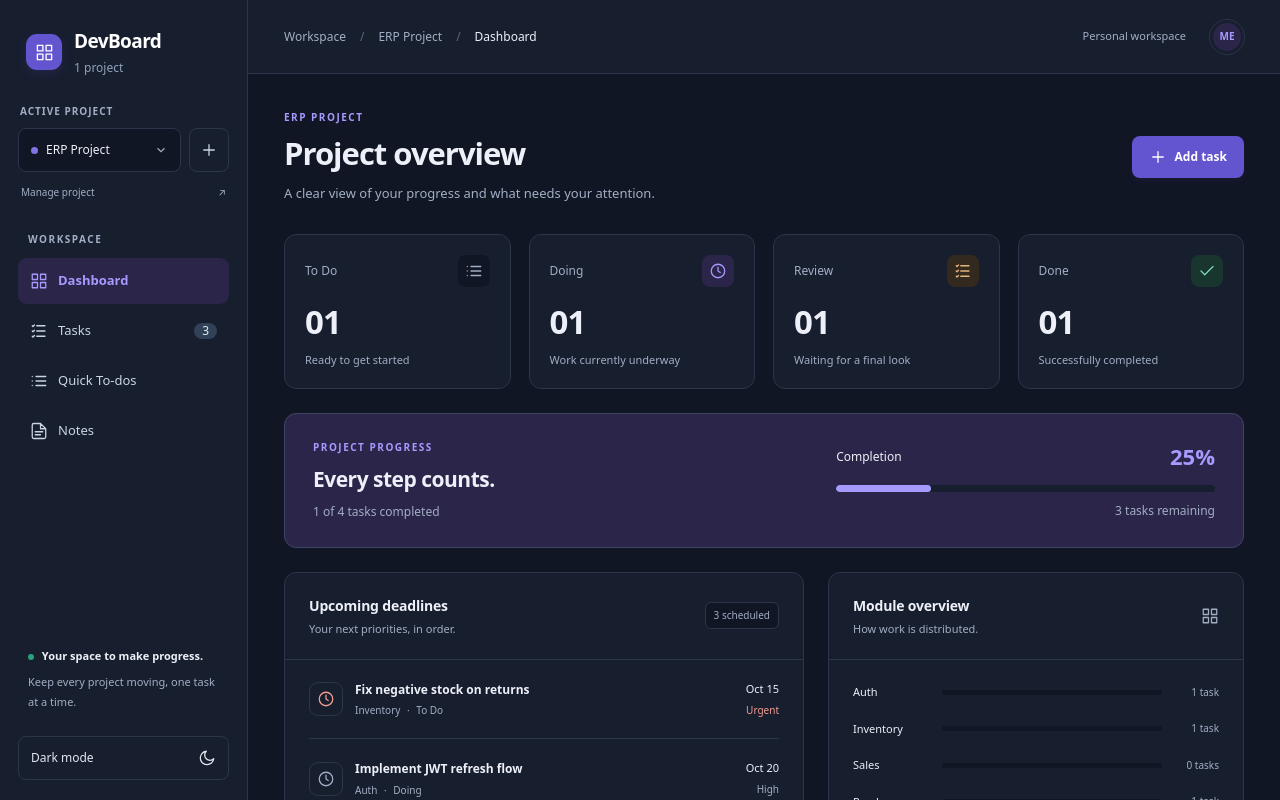
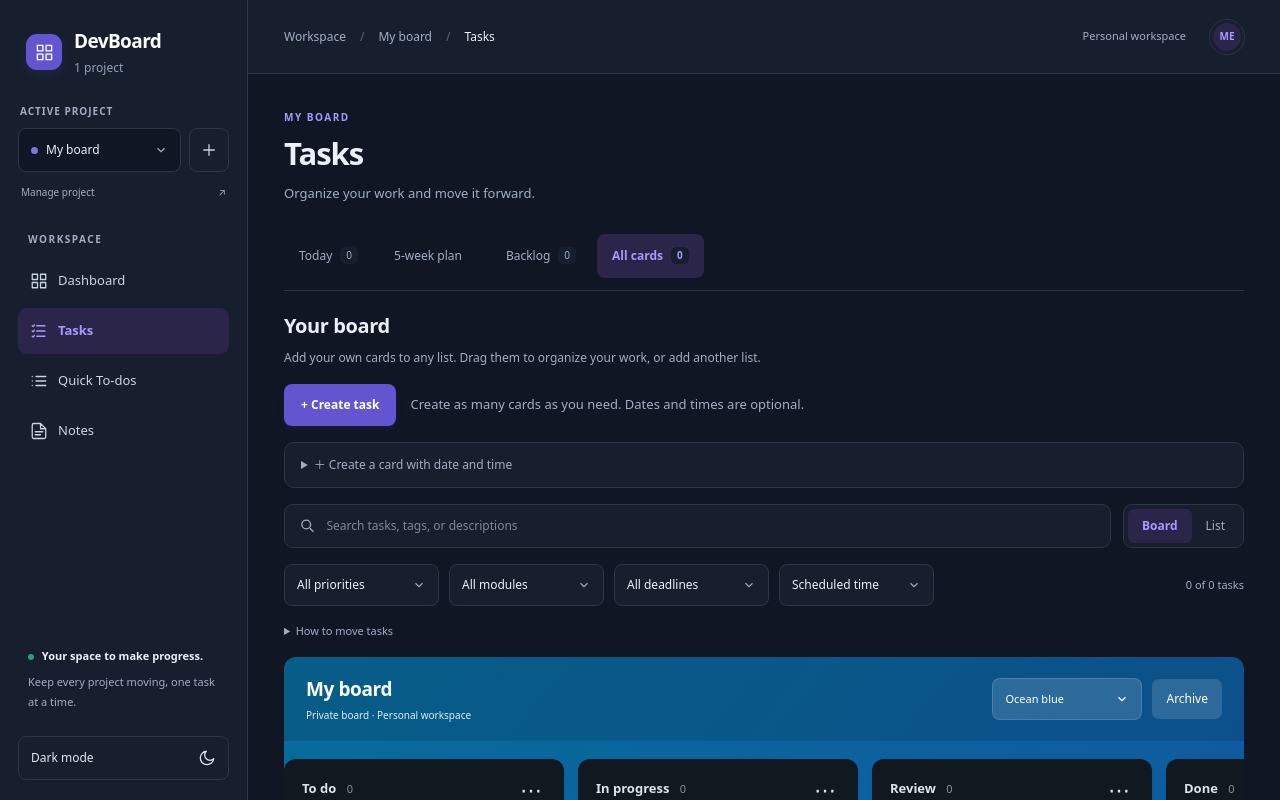
Before and after one commit to faaaami/Project-Management-System, a React (Vite) app: page / in a window 1280 px wide. Built offline with nearby package versions, Linux system fonts and the light colour scheme.

Commit message:
Start with empty boards and remove untouched sample cards

```diff
--- a/src/App.tsx
+++ b/src/App.tsx
@@ -24,7 +24,7 @@ function MainArea({ view }: { view: ViewId }) {
 }
 
 export default function App() {
-  const [view, setView] = useState<ViewId>('dashboard')
+  const [view, setView] = useState<ViewId>('tasks')
   const [sidebarOpen, setSidebarOpen] = useState(false)
   const activeProject = useStore((state) =>
     state.projects.find((p) => p.id === state.activeProjectId),
--- a/src/index.css
+++ b/src/index.css
@@ -396,3 +396,6 @@ main .inline-card-create textarea { padding: 10px; min-height: 70px; width: 100%
 .trello-card { cursor: pointer; }
 .trello-card-overlay { cursor: grabbing; }
 .inline-card-create > div { flex-wrap: wrap; }
+.trello-list { display: flex; flex-direction: column; max-height: min(72dvh, 820px); }
+.trello-list-cards { overflow-y: auto; overscroll-behavior-y: contain; scrollbar-width: thin; padding: 2px 2px 6px; }
+.trello-list-heading, .add-card-button, .inline-card-create { flex-shrink: 0; }
--- a/src/store/index.ts
+++ b/src/store/index.ts
@@ -16,11 +16,12 @@ import {
   seedProjects,
   seedTasks,
   seedTodos,
+  removeUntouchedSampleCards,
   uid,
 } from './seed'
 
 /** Bump when the persisted shape changes, then handle it in `migrate`. */
-export const STORE_VERSION = 1
+export const STORE_VERSION = 2
 export const STORAGE_KEY = 'devboard-storage'
 
 export type Theme = 'dark' | 'light'
@@ -299,9 +300,11 @@ export const useStore = create<DevBoardState>()(
       migrate: (persistedState, version) => {
         const state = persistedState as Partial<DevBoardState>
         if (version !== STORE_VERSION) {
-          // Future schema changes go here. For now, fall back to seed data so
-          // the app never boots with an incompatible shape.
-          return { ...seedState(), ...state, version: STORE_VERSION }
+          return {
+            ...seedState(), ...state,
+            tasks: version < 2 ? removeUntouchedSampleCards(state.tasks ?? []) : state.tasks ?? [],
+            version: STORE_VERSION,
+          }
         }
         return state as DevBoardState
       },
--- a/src/store/seed.ts
+++ b/src/store/seed.ts
@@ -10,30 +10,20 @@ export const uid = (): string => {
 
 const now = () => new Date().toISOString()
 
-const ERP_MODULES = [
-  'Auth',
-  'Inventory',
-  'Sales',
-  'Purchase',
-  'Accounts',
-  'HR',
-  'Reports',
-  'Infra',
-]
-
 export const SEED_PROJECT_ID = 'project-erp'
 
 export const seedProjects: Project[] = [
   {
     id: SEED_PROJECT_ID,
-    name: 'ERP Project',
-    modules: ERP_MODULES,
+    name: 'My board',
+    modules: [],
   },
 ]
 
 const projectId = SEED_PROJECT_ID
 
-export const seedTasks: Task[] = [
+// Original samples identify untouched demo cards during the one-time upgrade.
+export const legacySampleTasks: Task[] = [
   {
     id: 'task-seed-1',
     projectId,
@@ -103,30 +93,18 @@ export const seedTasks: Task[] = [
   },
 ]
 
-export const seedTodos: Todo[] = [
-  {
-    id: 'todo-seed-1',
-    projectId,
-    text: 'Review PR for inventory fix',
-    done: false,
-    createdAt: now(),
-  },
-  {
-    id: 'todo-seed-2',
-    projectId,
-    text: 'Write release notes for v0.3',
-    done: false,
-    createdAt: now(),
-  },
-]
+export const seedTasks: Task[] = []
+export const seedTodos: Todo[] = []
+export const seedNotes: Note[] = []
 
-export const seedNotes: Note[] = [
-  {
-    id: 'note-seed-1',
-    projectId,
-    title: 'Architecture',
-    body: 'Monorepo with a NestJS API and a React admin. Postgres + Prisma. Redis for queues.',
-    createdAt: now(),
-    updatedAt: now(),
-  },
-]
+export function removeUntouchedSampleCards(tasks: Task[]): Task[] {
+  const contentFields = ['projectId', 'title', 'description', 'status', 'priority', 'type', 'module', 'dueDate', 'tags', 'subtasks'] as const
+  return tasks.filter(task => {
+    const sample = legacySampleTasks.find(sample => sample.id === task.id)
+    if (!sample) return true
+    // Keep samples the user has repurposed, moved, scheduled, or annotated.
+    if (task.plannedDate || task.plannedTime || task.cover || task.archived || task.comments?.length || task.attachments?.length) return true
+    if (task.listId && task.listId !== sample.status) return true
+    return contentFields.some(field => JSON.stringify(task[field]) !== JSON.stringify(sample[field]))
+  })
+}
--- a/src/views/TasksView.tsx
+++ b/src/views/TasksView.tsx
@@ -150,7 +150,7 @@ export function TasksView() {
   const [deadline, setDeadline] = useState('')
   const [sort, setSort] = useState('scheduled')
   const [layout, setLayout] = useState('board')
-  const [scope, setScope] = useState<TaskScope>('today')
+  const [scope, setScope] = useState<TaskScope>('all')
   const [showCompleted, setShowCompleted] = useState(false)
   const [today, setToday] = useState(localDateKey)
   const project = projects.find(p => p.id === activeProjectId)
@@ -174,15 +174,15 @@ export function TasksView() {
   const overdue = matching.filter(task => task.status !== 'done' && ((task.plannedDate && task.plannedDate < today) || (task.dueDate && task.dueDate < today)))
   const pending = projectTasks.filter(task => task.status !== 'done')
   const plannedDate = scope === 'today' ? today : scope === 'week' ? selectedDay : ''
-  const saved = (task: Task) => { setQuery(''); setPriority(''); setModule(''); setDeadline(''); if (!task.archived) { setScope(task.plannedDate === today ? 'today' : task.plannedDate ? 'all' : 'backlog'); setShowCompleted(task.status === 'done') } setFeedback(task.archived ? `Archived “${task.title}”. Find it in the board Archive.` : `Saved “${task.title}”${task.plannedDate ? ` for ${task.plannedDate}${task.plannedTime ? ` at ${formatTime(task.plannedTime)}` : ''}` : ' to Backlog'}.`) }
+  const saved = (task: Task) => { setQuery(''); setPriority(''); setModule(''); setDeadline(''); if (!task.archived) { if (!scopeTasks([task], scope, today, startDate, week, true).length) setScope(task.plannedDate === today ? 'today' : task.plannedDate ? 'all' : 'backlog'); if (task.status === 'done') setShowCompleted(true) } setFeedback(task.archived ? `Archived “${task.title}”. Find it in the board Archive.` : `Saved “${task.title}”${task.plannedDate ? ` for ${task.plannedDate}${task.plannedTime ? ` at ${formatTime(task.plannedTime)}` : ''}` : ' to Backlog'}.`) }
   const changeScope = (next: TaskScope) => { setScope(next); setDeadline(''); setShowCompleted(false); if (next === 'week') setNewDay(weekStart) }
 
   return (
     <div className="flex flex-col gap-4">
-      <div className="planner-navigation" aria-label="Task time view">{([['today', 'Today'], ['week', '5-week plan'], ['backlog', 'Backlog'], ['all', 'All tasks']] as const).map(([value, label]) => <button key={value} aria-pressed={scope === value} onClick={() => changeScope(value)}>{label}<span>{value === 'today' ? pending.filter(t => t.plannedDate === today).length : value === 'backlog' ? pending.filter(t => !t.plannedDate).length : value === 'all' ? projectTasks.length : ''}</span></button>)}</div>
-      <section className="planner-heading"><div><h2>{scope === 'today' ? 'Focus on today' : scope === 'week' ? `Week ${week}` : scope === 'backlog' ? 'Your unscheduled ideas' : 'Project history'}</h2><p>{scope === 'today' ? `${new Date(`${today}T12:00:00`).toLocaleDateString('en', { weekday: 'long', month: 'long', day: 'numeric' })} · Only tasks planned for today` : scope === 'week' ? `${weekStart} to ${addDays(weekStart, 6)} · Set your plan’s start date in Manage project` : scope === 'backlog' ? 'Open a task to choose a planned work day. Deadlines are tracked separately.' : 'Every task, including completed work. Search here whenever you need it.'}</p></div>{scope !== 'all' && <label className="completed-toggle"><input type="checkbox" checked={showCompleted} onChange={e => setShowCompleted(e.target.checked)} />Show completed</label>}</section>
+      <div className="planner-navigation" aria-label="Task time view">{([['today', 'Today'], ['week', '5-week plan'], ['backlog', 'Backlog'], ['all', 'All cards']] as const).map(([value, label]) => <button key={value} aria-pressed={scope === value} onClick={() => changeScope(value)}>{label}<span>{value === 'today' ? pending.filter(t => t.plannedDate === today).length : value === 'backlog' ? pending.filter(t => !t.plannedDate).length : value === 'all' ? projectTasks.length : ''}</span></button>)}</div>
+      <section className="planner-heading"><div><h2>{scope === 'today' ? 'Focus on today' : scope === 'week' ? `Week ${week}` : scope === 'backlog' ? 'Your unscheduled ideas' : 'Your board'}</h2><p>{scope === 'today' ? `${new Date(`${today}T12:00:00`).toLocaleDateString('en', { weekday: 'long', month: 'long', day: 'numeric' })} · Only tasks planned for today` : scope === 'week' ? `${weekStart} to ${addDays(weekStart, 6)} · Set your plan’s start date in Manage project` : scope === 'backlog' ? 'Open a task to choose a planned work day. Deadlines are tracked separately.' : 'Add your own cards to any list. Drag them to organize your work, or add another list.'}</p></div>{scope !== 'all' && <label className="completed-toggle"><input type="checkbox" checked={showCompleted} onChange={e => setShowCompleted(e.target.checked)} />Show completed</label>}</section>
       {scope === 'week' && <div className="week-picker">{[1, 2, 3, 4, 5].map(value => <button key={value} aria-pressed={week === value} onClick={() => { setWeek(value); setNewDay(addDays(startDate, (value - 1) * 7)) }}>Week {value}</button>)}<label>New tasks for<input type="date" value={selectedDay} min={weekStart} max={addDays(weekStart, 6)} onChange={e => setNewDay(e.target.value)} required /></label></div>}
-      <div className="task-create-bar"><button className="primary-action" onClick={() => setCreating(true)}>+ Create task</button><p role="status">{feedback || 'Choose a list, planned date, and time in one place.'}</p></div>{creating && <TaskEditor defaultPlannedDate={plannedDate} onClose={() => setCreating(false)} onSaved={saved} />}
+      <div className="task-create-bar"><button className="primary-action" onClick={() => setCreating(true)}>+ Create task</button><p role="status">{feedback || 'Create as many cards as you need. Dates and times are optional.'}</p></div>{creating && <TaskEditor defaultPlannedDate={plannedDate} onClose={() => setCreating(false)} onSaved={saved} />}
       <details className="quick-add-disclosure"><summary>＋ Create a card with date and time</summary><AddTaskForm key={plannedDate} plannedDate={plannedDate} onSaved={saved} /></details>
 
       <div className="task-toolbar"><label className="search-field"><svg width="18" height="18" viewBox="0 0 24 24" fill="none" stroke="currentColor" strokeWidth="1.8" aria-hidden="true"><circle cx="10" cy="10" r="6" /><path d="m15 15 5 5" /></svg><input aria-label="Search tasks" value={query} onChange={e => setQuery(e.target.value)} placeholder="Search tasks, tags, or descriptions" /></label><div className="view-toggle" aria-label="Task view"><button aria-pressed={layout === 'board'} onClick={() => setLayout('board')}>Board</button><button aria-pressed={layout === 'list'} onClick={() => setLayout('list')}>List</button></div></div>
@@ -190,7 +190,7 @@ export function TasksView() {
       {layout === 'board' && <details className="board-instructions"><summary>How to move tasks</summary>Drag a card with its handle to reorder it or move it to another list. Keyboard: Space to pick up, arrows to move, Space to drop, Escape to cancel.</details>}
       {scope === 'today' && overdue.length > 0 && <details className="overdue-section"><summary>Overdue work <span>{overdue.length}</span><small>Expand when you’re ready to catch up</small></summary><div className="overdue-items">{overdue.map(task => <div key={task.id}><button className="task-title-button" onClick={() => { setScope('all'); setQuery(task.title); setPriority(''); setModule(''); setDeadline('') }}>{task.title}</button><span>{task.plannedDate && task.plannedDate < today ? `Planned ${task.plannedDate}` : `Deadline ${task.dueDate}`}</span>{task.plannedDate !== today && <button className="secondary-action" onClick={() => updateTask(task.id, { plannedDate: today })}>Move to today</button>}</div>)}</div></details>}
       {layout === 'board' ? <TrelloBoard tasks={filtered} plannedDate={plannedDate} onSaved={saved} /> : <div className="task-list-view">{filtered.map(task => <TaskCard key={task.id} task={task} onSaved={saved} />)}</div>}
-      {filtered.length === 0 && <div className="empty-state"><h3>{scope === 'today' ? 'Your day is clear' : 'No cards in this view'}</h3><p>Use Add a card in a list, schedule work from Backlog, or open All tasks.</p></div>}
+      {filtered.length === 0 && <div className="empty-state"><h3>{scope === 'today' ? 'Your day is clear' : projectTasks.length === 0 ? 'Your board is ready' : 'No cards in this view'}</h3><p>{projectTasks.length === 0 ? 'Start with Add a card in any list. Add more cards and lists whenever you need them.' : 'Adjust your filters, schedule work from Backlog, or open All cards.'}</p></div>}
     </div>
   )
 }
```
Also changed, not shown: 1 other file (tests, documents, lock files or other folders).
